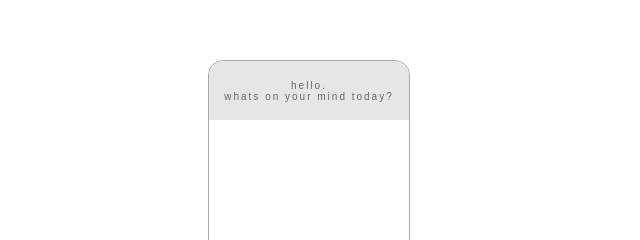
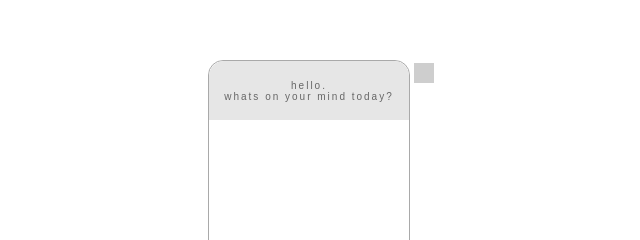
Before and after one commit to gisellen/simple-notepad, a plain HTML site: page index.html in a window 1280 px wide. Shown: the part 148-388 px from the top of the page, 331-971 px from the left. Drawn offline with nearby package versions, Linux system fonts and the light colour scheme; grey boxes are pictures that could not be loaded.

Commit message:
minor modifications

```diff
--- a/index.html
+++ b/index.html
@@ -10,6 +10,9 @@
         <div id = header> <p><br>hello.  <br> whats on your mind today?</p> </div>
         <div id = textarea></div>
         <input id = submit type="EntryText" name="answer" placeholder= "type here..." autofocus="autofocus" onfocus="this.select()">
+        <div id = settings >
+            <img src = https://cdn4.iconfinder.com/data/icons/forgen-phone-settings/48/setting-512.png>
+        </div>
     </div>
 </body>
 <script src = 'https://code.jquery.com/jquery-3.4.1.min.js'></script>
--- a/script.js
+++ b/script.js
@@ -2,9 +2,14 @@
 document.getElementById('submit').onkeypress = function(e){
     if (e.keyCode == '13'){
         EntryString = document.getElementById('submit').value
+        if (EntryString == ""){ // if text is empty, do not send
+            alert("please enter a text")
+        }
+        else{
         output(EntryString)
         autoScroll()
-        event.currentTarget.value = "" //clears the input text
+        event.currentTarget.value = null //clears the input text
+        }
     }
 }
 
@@ -29,6 +34,7 @@ function output(EntryString){
 
     //add elements into html
     Element.appendChild(NewEntry)
+    Element.appendChild(lineBreak)
     NewEntry.appendChild(UserInput)
 }
 
--- a/style.css
+++ b/style.css
@@ -61,11 +61,34 @@
     font-size: 10px;
 }
 
+#settings {
+    padding: 5px;
+    position: relative;
+    right: -115px;
+    top: -340px;
+}
+
+#settings img{
+    width: 20px;
+    height: 20px;
+    opacity: 50%;
+}
+
+#settings img:hover{
+    cursor: pointer;
+}
+
 textarea:focus, input:focus{
     outline: none;
 }
 
 @keyframes MoveLoad{
-    from {top: 0px; opacity: 0%;}
-    to {top:200px; opacity: 100%;}
+    from {
+        top: 0px;
+        opacity: 0%;
+    }
+    to {
+        top:200px;
+        opacity: 100%;
+    }
 }
```
Also changed, not shown: 1 other file.
